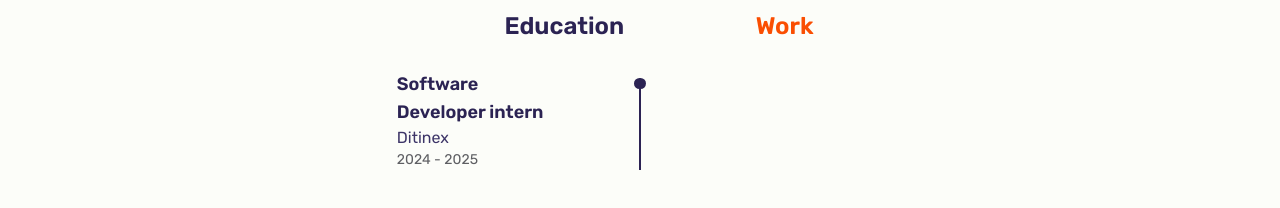
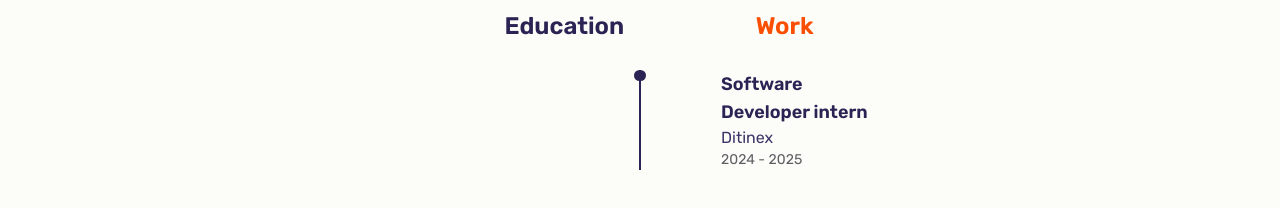
Before and after one commit to tj8016/MyPortfolio, a React (Create React App) app: page / in a window 1280 px wide. Both pictures are taken after a click on the element "Work". Shown: the part 1910-2118 px from the top of the page. Built offline with nearby package versions, Linux system fonts and the light colour scheme; some icons are missing.

Commit message:
qualification work section

```diff
--- a/src/components/core/QualificationSection/Work.jsx
+++ b/src/components/core/QualificationSection/Work.jsx
@@ -7,6 +7,13 @@ export const Work = () => {
             <div className="" data-content id="education">
                 {/* <!--==================== WORK 1====================--> */}
                 <div className="relative grid grid-cols-3">
+                    <div></div>
+
+                    <div className="flex flex-col justify-center items-center ">
+                        <span
+                            className="qualification__rounder inline-block h-3 w-3 rounded-full bg-firstColor"></span>
+                        <span className="qualification__line w-[2px] h-full bg-firstColor"></span>
+                    </div>
                     <div className="flex flex-col">
                         <h3
                             className="qualification__title font-rubik font-semibold text-lg text-firstColor">
@@ -17,11 +24,6 @@ export const Work = () => {
                             2024 - 2025
                         </div>
                     </div>
-                    <div className="flex flex-col justify-center items-center pt-2">
-                        <span
-                            className="inline-block h-3 w-3 rounded-full bg-firstColor"></span>
-                        <span className="w-[2px] h-[100%] bg-firstColor"></span>
-                    </div>
                 </div>
             </div>
         </div>
```
